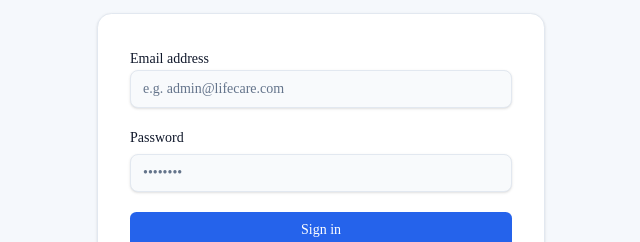
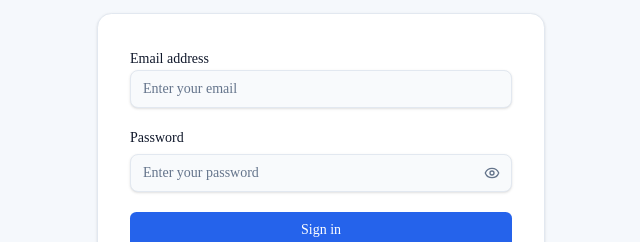
Before and after one commit to MaazzAlii/hospital-management-system-offline, a Next.js app: page /login in a window 1280 px wide. Shown: the part 304-546 px from the top of the page, without its empty margins (319-959 px from the left). Built offline with nearby package versions, Linux system fonts and the light colour scheme; no server answers.

Commit message:
feat(auth): retain form values on login error, add password visibility toggle, and clean placeholders

```diff
--- a/src/app/login/page.tsx
+++ b/src/app/login/page.tsx
@@ -3,17 +3,27 @@
 import { useState } from "react";
 import { login } from "@/app/actions/auth";
 import { Button } from "@/components/ui/button";
+import { Eye, EyeOff } from "lucide-react";
 
 export default function LoginPage() {
   const [error, setError] = useState<string | null>(null);
   const [isLoading, setIsLoading] = useState(false);
+  const [showPassword, setShowPassword] = useState(false);
+  const [formValues, setFormValues] = useState({ email: "", password: "" });
 
   async function handleSubmit(formData: FormData) {
     setIsLoading(true);
     setError(null);
+    const emailVal = (formData.get("email") as string) || "";
+    const passwordVal = (formData.get("password") as string) || "";
+    setFormValues({ email: emailVal, password: passwordVal });
+
     const result = await login(formData);
     if (result?.error) {
       setError(result.error);
+      if (result.values) {
+        setFormValues(result.values);
+      }
       setIsLoading(false);
     }
   }
@@ -49,7 +59,9 @@
               name="email"
               type="email"
               required
-              placeholder="e.g. admin@lifecare.com"
+              placeholder="Enter your email"
+              value={formValues.email}
+              onChange={(e) => setFormValues((prev) => ({ ...prev, email: e.target.value }))}
               className="w-full rounded-lg border border-input bg-background px-3 py-2 text-sm shadow-sm outline-none ring-offset-background placeholder:text-muted-foreground focus:ring-2 focus:ring-ring transition-colors"
             />
           </div>
@@ -60,14 +72,29 @@
                 Password
               </label>
             </div>
-            <input
-              id="password"
-              name="password"
-              type="password"
-              required
-              placeholder="••••••••"
-              className="w-full rounded-lg border border-input bg-background px-3 py-2 text-sm shadow-sm outline-none ring-offset-background placeholder:text-muted-foreground focus:ring-2 focus:ring-ring transition-colors"
-            />
+            <div className="relative">
+              <input
+                id="password"
+                name="password"
+                type={showPassword ? "text" : "password"}
+                required
+                placeholder="Enter your password"
+                value={formValues.password}
+                onChange={(e) => setFormValues((prev) => ({ ...prev, password: e.target.value }))}
+                className="w-full rounded-lg border border-input bg-background pl-3 pr-10 py-2 text-sm shadow-sm outline-none ring-offset-background placeholder:text-muted-foreground focus:ring-2 focus:ring-ring transition-colors"
+              />
+              <button
+                type="button"
+                onClick={() => setShowPassword(!showPassword)}
+                className="absolute right-3 top-1/2 -translate-y-1/2 text-muted-foreground hover:text-foreground focus:outline-none"
+              >
+                {showPassword ? (
+                  <EyeOff className="h-4 w-4" />
+                ) : (
+                  <Eye className="h-4 w-4" />
+                )}
+              </button>
+            </div>
           </div>
 
           <Button type="submit" className="w-full" disabled={isLoading}>
```
